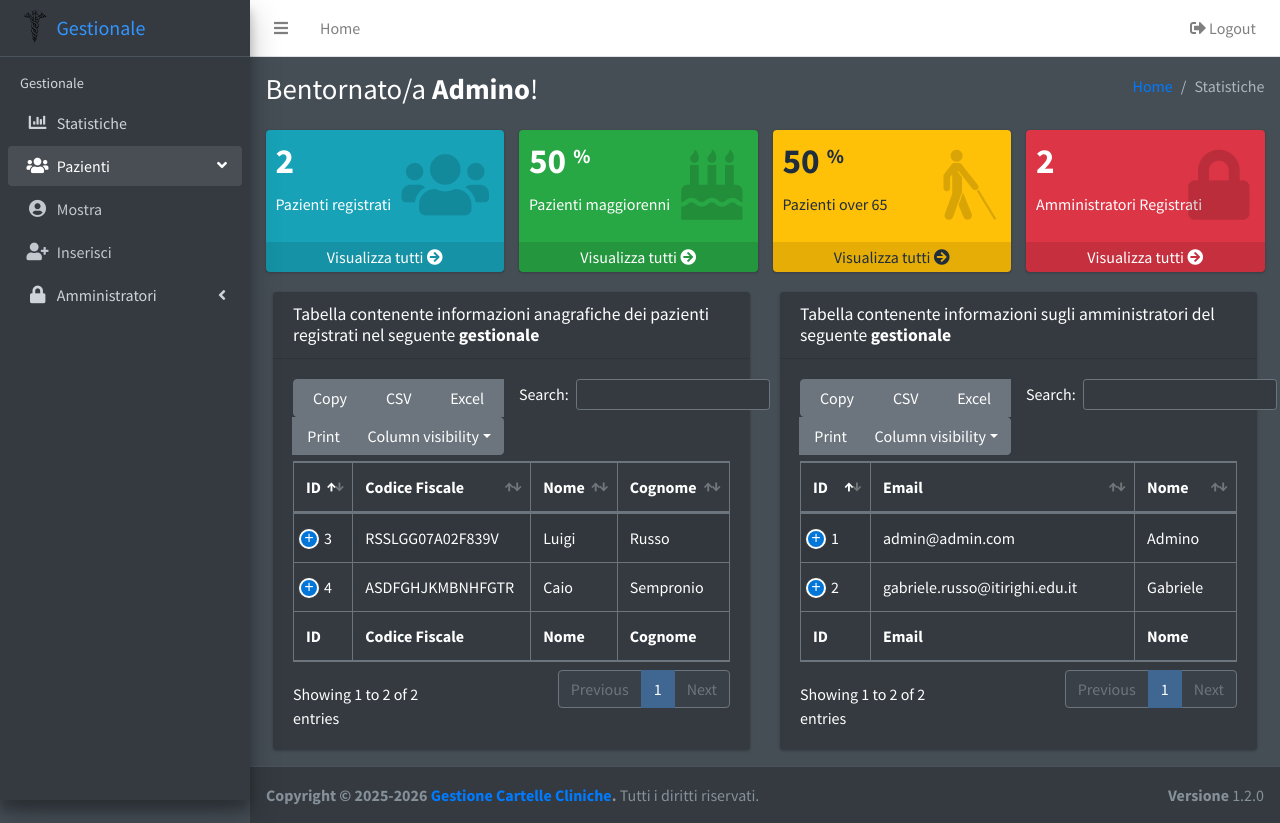
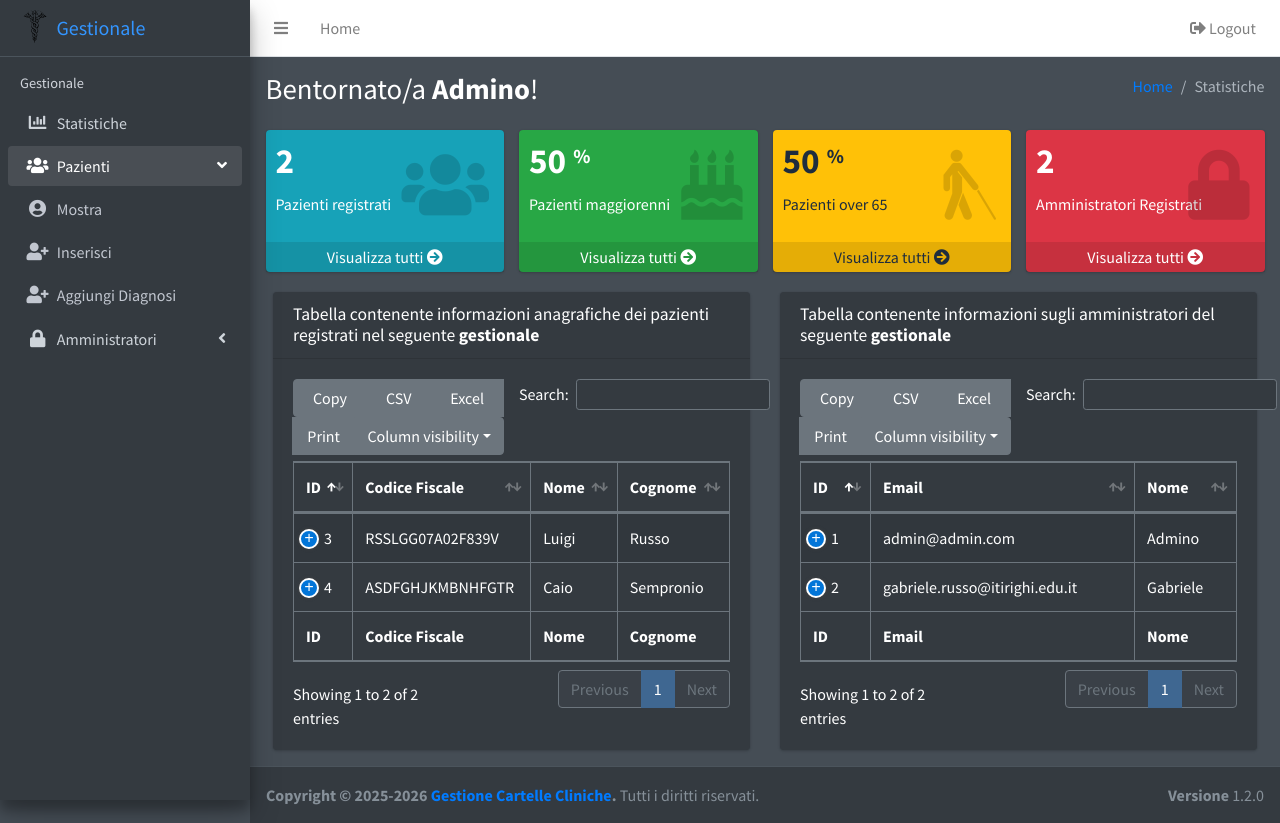
Before and after one commit to GabboClown/gestione-cartelle-cliniche-php, a PHP site: page /dashboard.php in a window 1280 px wide, after a click on "Pazienti". Run offline with PHP 8.4, Linux system fonts and the light colour scheme; the visitor is signed in with stand-in values (Sample User, id 1); data comes from the database, SQL or seed files in the repository; some libraries are stand-ins or nearby versions.

Commit message:
Aggiunta voce menu per l'aggiunta delle diagnosi

```diff
--- a/cartella.php
+++ b/cartella.php
@@ -140,6 +140,12 @@
               <a href="insertnew.php?admin=false" class="nav-link">
                 <i class="fa fa-user-plus nav-icon"></i>
                 <p>Inserisci</p>
+              </a>
+            </li>
+            <li class="nav-item">
+              <a href="newdiagnosis.php" class="nav-link">
+                <i class="fa fa-user-plus nav-icon"></i>
+                <p>Aggiungi Diagnosi</p>
               </a>
             </li>
           </ul>
--- a/dashboard.php
+++ b/dashboard.php
@@ -106,6 +106,12 @@
               <a href="insertnew.php?admin=false" class="nav-link">
                 <i class="fa fa-user-plus nav-icon"></i>
                 <p>Inserisci</p>
+              </a>
+            </li>
+            <li class="nav-item">
+              <a href="newdiagnosis.php" class="nav-link">
+                <i class="fa fa-user-plus nav-icon"></i>
+                <p>Aggiungi Diagnosi</p>
               </a>
             </li>
           </ul>
--- a/insertnew.php
+++ b/insertnew.php
@@ -91,6 +91,12 @@
               <a href="insertnew.php?admin=false" class="nav-link">
                 <i class="fa fa-user-plus nav-icon"></i>
                 <p>Inserisci</p>
+              </a>
+            </li>
+            <li class="nav-item">
+              <a href="newdiagnosis.php" class="nav-link">
+                <i class="fa fa-user-plus nav-icon"></i>
+                <p>Aggiungi Diagnosi</p>
               </a>
             </li>
           </ul>
--- a/modify.php
+++ b/modify.php
@@ -92,6 +92,12 @@
               <a href="insertnew.php?admin=false" class="nav-link">
                 <i class="fa fa-user-plus nav-icon"></i>
                 <p>Inserisci</p>
+              </a>
+            </li>
+            <li class="nav-item">
+              <a href="newdiagnosis.php" class="nav-link">
+                <i class="fa fa-user-plus nav-icon"></i>
+                <p>Aggiungi Diagnosi</p>
               </a>
             </li>
           </ul>
--- a/showdata.php
+++ b/showdata.php
@@ -110,6 +110,12 @@
               <a href="insertnew.php?admin=false" class="nav-link">
                 <i class="fa fa-user-plus nav-icon"></i>
                 <p>Inserisci</p>
+              </a>
+            </li>
+            <li class="nav-item">
+              <a href="newdiagnosis.php" class="nav-link">
+                <i class="fa fa-user-plus nav-icon"></i>
+                <p>Aggiungi Diagnosi</p>
               </a>
             </li>
           </ul>
```
